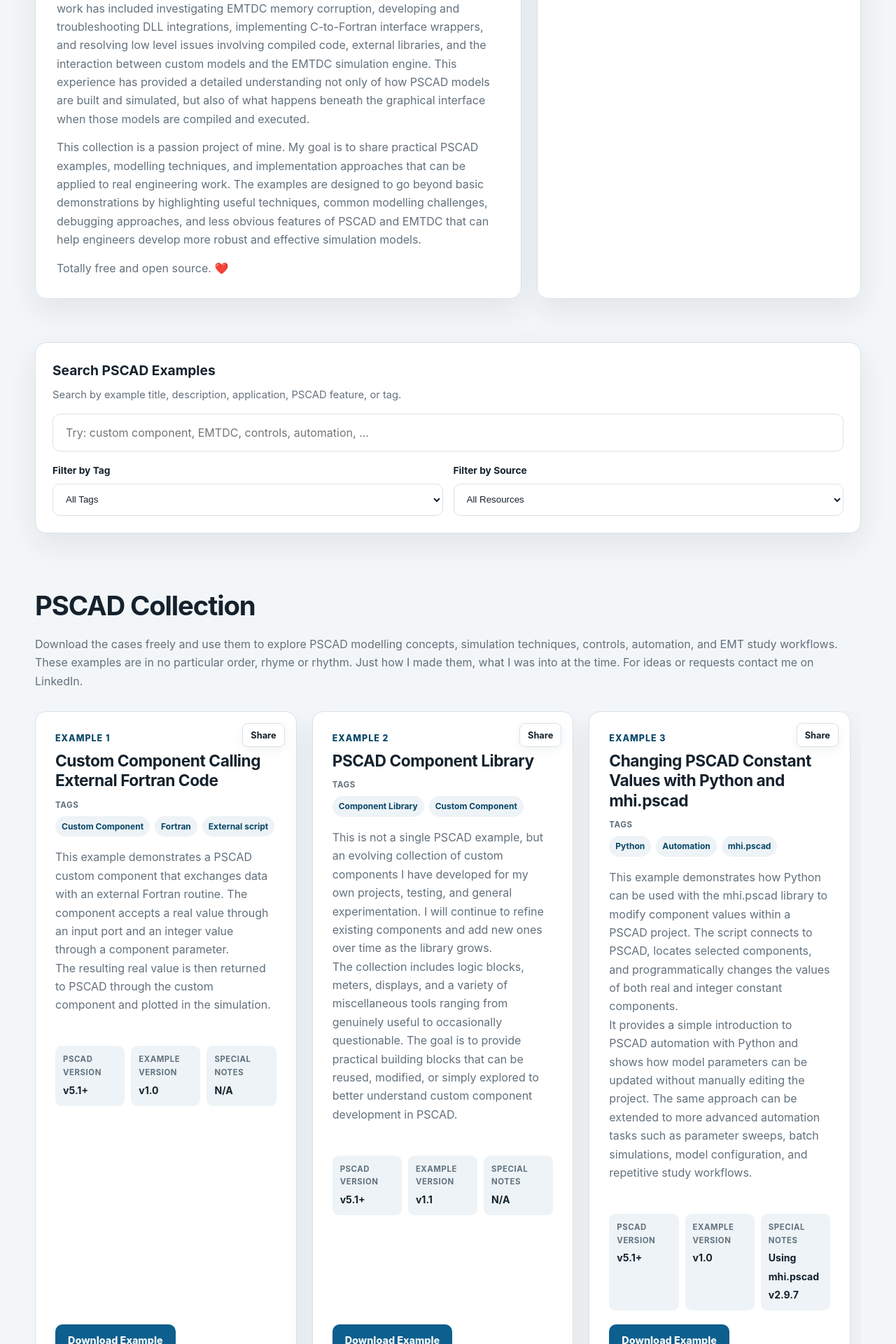
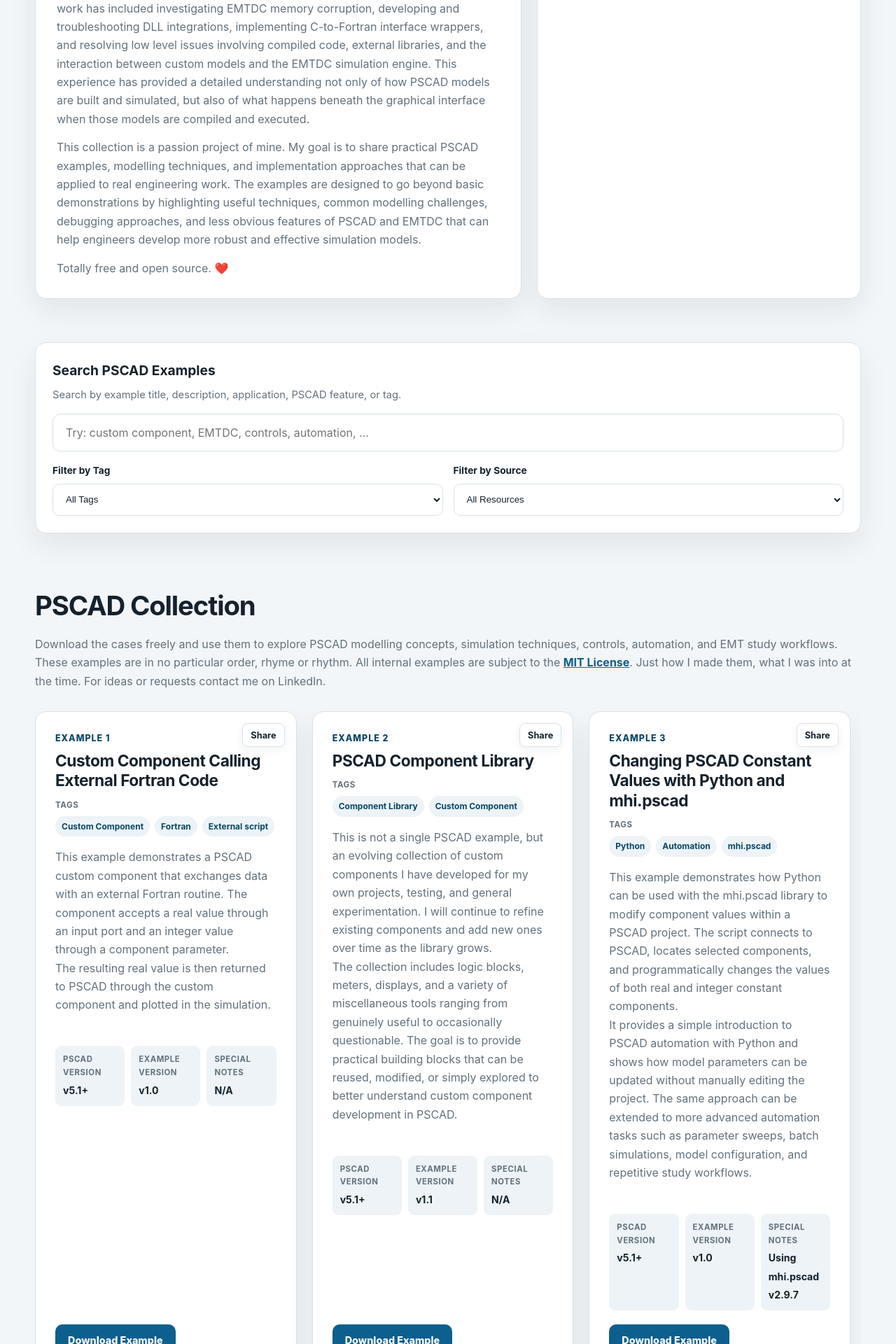
Before and after one commit to EMT-Tools/emt-tools.github.io, a Jekyll site: the page built from index.html, in a window 1280 px wide. Shown: the part 806-2726 px from the top of the page at 70% size. Built offline with Jekyll 4.4.1, drawn with Linux system fonts in a browser that asks for light colours.

Commit message:
Update index.html

```diff
--- a/index.html
+++ b/index.html
@@ -77,7 +77,7 @@
   <div class="container">
     <div class="section-heading">
       <h2>PSCAD Collection</h2>
-      <p>Download the cases freely and use them to explore PSCAD modelling concepts, simulation techniques, controls, automation, and EMT study workflows. These examples are in no particular order, rhyme or rhythm. Just how I made them, what I was into at the time. For ideas or requests contact me on LinkedIn.</p>
+      <p>Download the cases freely and use them to explore PSCAD modelling concepts, simulation techniques, controls, automation, and EMT study workflows. These examples are in no particular order, rhyme or rhythm. All internal examples are subject to the <a href="#disclaimer" style="color: var(--accent); font-weight: bold; text-decoration: underline; transition: opacity 0.2s;" onmouseover="this.style.opacity='0.8'" onmouseout="this.style.opacity='1'">MIT License</a>. Just how I made them, what I was into at the time. For ideas or requests contact me on LinkedIn.</p>
     </div>
 
     <div class="scrollable-grid-container">
```
